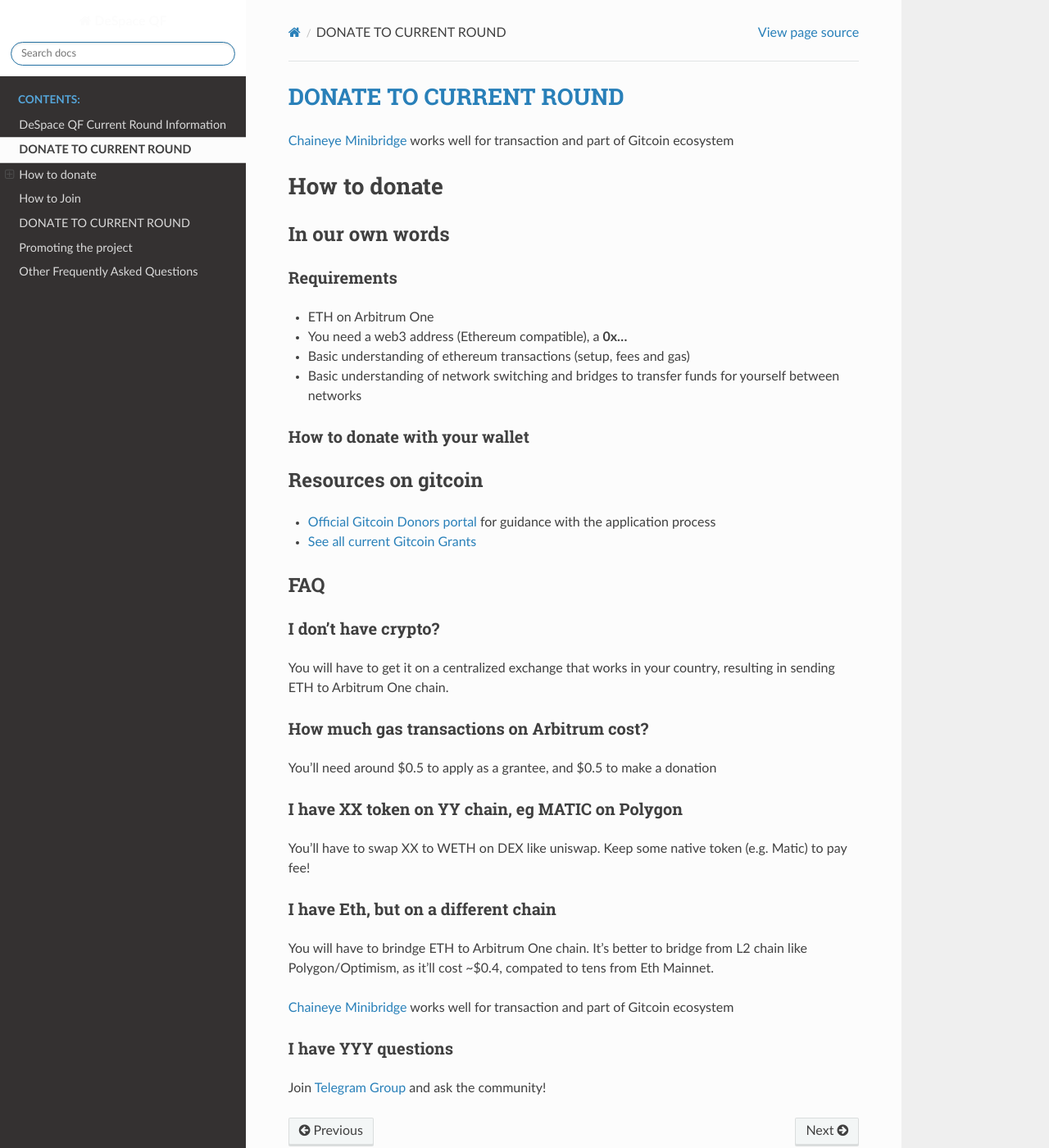
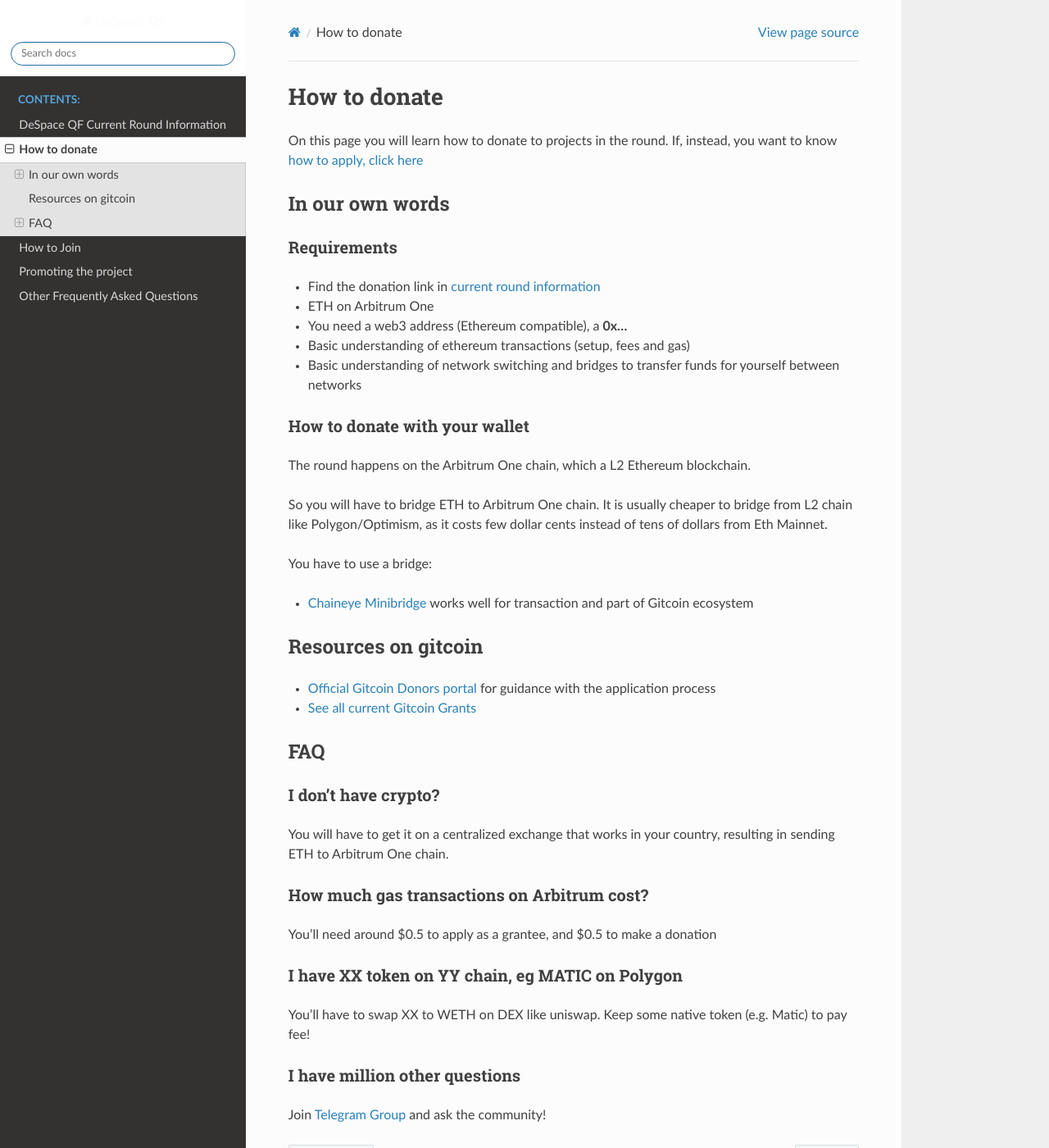
Before and after one commit to DeSpace-Community/docs.despace-qf.com, a Sphinx documentation site: the page built from source/how-to-donate.md, in a window 1280 px wide and 1400 px high. Shown: the whole window at 82% size. Built offline with Sphinx 7.4.7 and the Read the Docs theme 2.0.0, drawn with Linux system fonts in a browser that asks for light colours.

Commit message:
Reorganized copied information.
Referring instead of copying will ease our long run maintainance.

```diff
--- a/source/how-to-donate.md
+++ b/source/how-to-donate.md
@@ -1,12 +1,12 @@
-## [DONATE TO CURRENT ROUND](https://explorer.gitcoin.co/#/round/42161/0x911ae126be7d88155aa9254c91a49f4d85b83688)
+# How to donate
 
-[Chaineye Minibridge](https://minibridge.chaineye.tools/) works well for transaction and part of Gitcoin ecosystem
-
-# How to donate
+On this page you will learn how to donate to projects in the round.
+If, instead, you want to know [how to apply, click here](./how-to-join.md)
 
 ## In our own words
 
 ### Requirements
+ - Find the donation link in [current round information](./current-round-info.md)
  - ETH on Arbitrum One
  - You need a web3 address (Ethereum compatible), a **0x...**
  - Basic understanding of ethereum transactions (setup, fees and gas)
@@ -14,6 +14,15 @@
    for yourself between networks
 
 ### How to donate with your wallet
+
+The round happens on the Arbitrum One chain, which a L2 Ethereum blockchain.
+
+So you will have to bridge ETH to Arbitrum One chain.
+It is usually cheaper to bridge from L2 chain like Polygon/Optimism, as it costs few dollar cents instead of tens of dollars from Eth Mainnet.
+
+You have to use a bridge:
+ - [Chaineye Minibridge](https://minibridge.chaineye.tools/) works well for transaction and part of Gitcoin ecosystem
+
 
 ## Resources on gitcoin
 
@@ -34,12 +43,6 @@
 
 You'll have to swap XX to WETH on DEX like uniswap. Keep some native token (e.g. Matic) to pay fee!
 
-### I have Eth, but on a different chain
-
-You will have to brindge ETH to Arbitrum One chain. It's better to bridge from L2 chain like Polygon/Optimism, as it'll cost ~$0.4, compated to tens from Eth Mainnet.
-
-[Chaineye Minibridge](https://minibridge.chaineye.tools/) works well for transaction and part of Gitcoin ecosystem
-
-### I have YYY questions
+### I have million other questions
 
 Join [Telegram Group](https://t.me/despaceqf) and ask the community!
```
Also changed, not shown: source/FAQ.md (+4 -0 lines), source/how-to-join.md (+2 -0 lines), source/marketing.md (+2 -1 lines).
